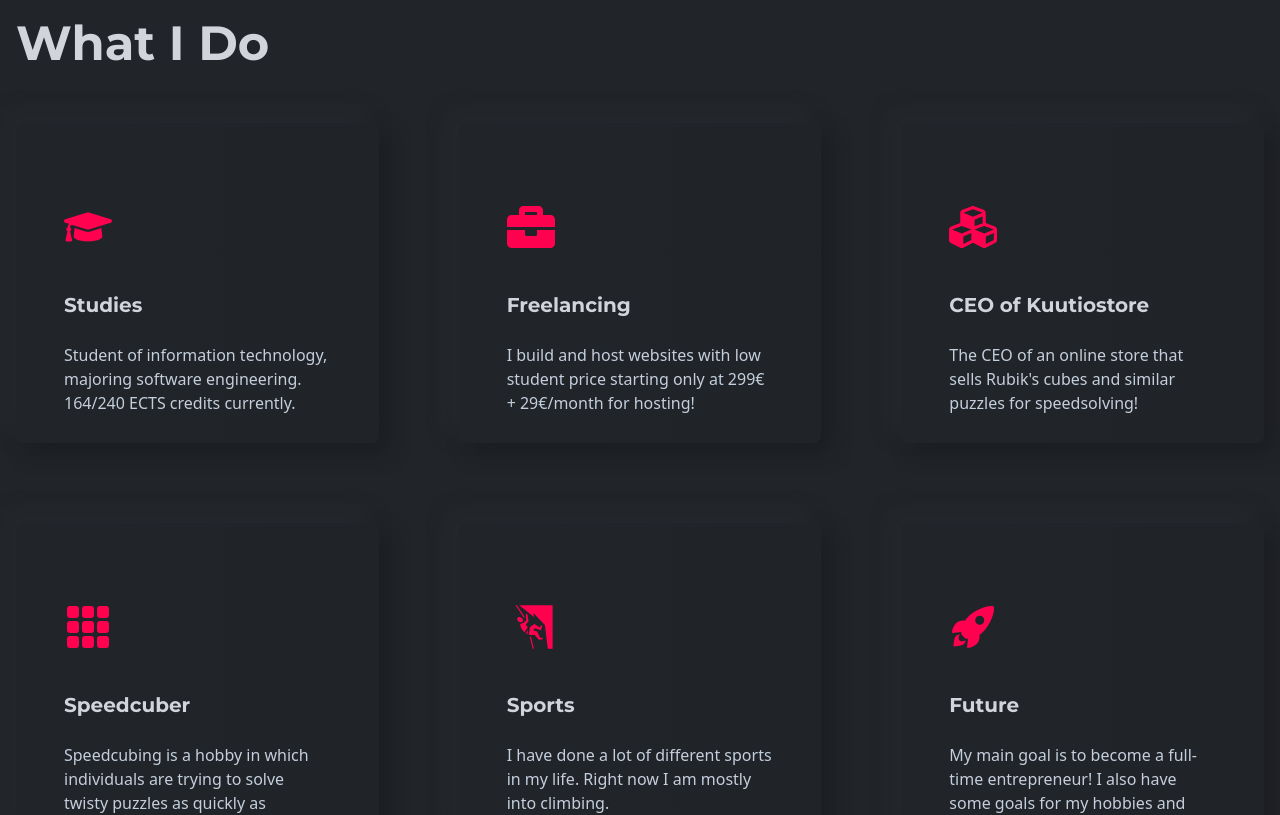
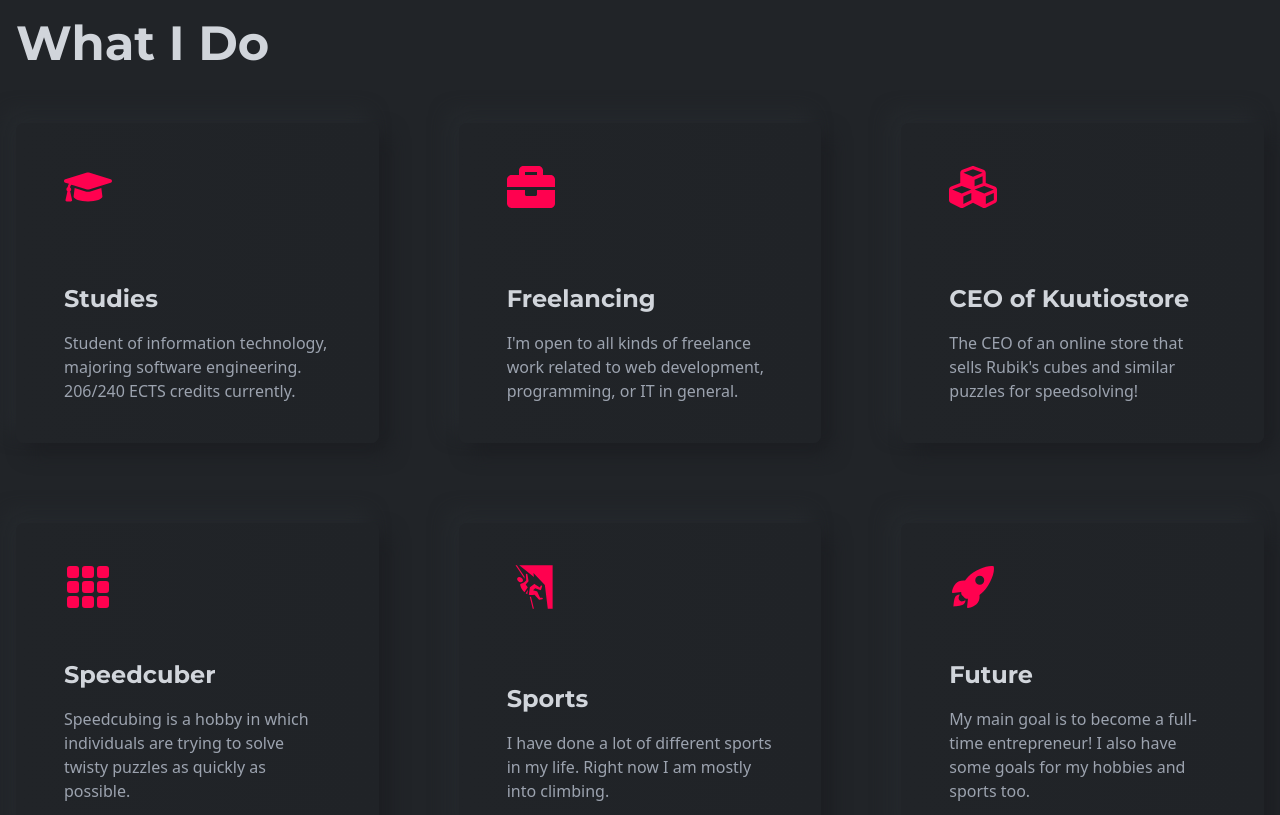
Before and after one commit to ArttuPuttonen/myPortfolio, a React (Create React App) app: page / in a window 1280 px wide. Shown: the part 766-1581 px from the top of the page. Built offline with nearby package versions, Linux system fonts and the light colour scheme; the HTML template or start-up script is replaced by a standard one.

Commit message:
updated features

```diff
--- a/src/components/features/Card.js
+++ b/src/components/features/Card.js
@@ -1,38 +1,27 @@
-import React, {useState} from 'react';
-import { HiArrowRight } from 'react-icons/hi';
+import React, { useState } from 'react';
 import Modal from "./Modal";
 
-const Card = ({title, des, modalContent, icon}) => {
-    const [isModalOpen, setIsModalOpen] = useState(false)
+const Card = ({ title, des, modalContent, icon }) => {
+    const [isModalOpen, setIsModalOpen] = useState(false);
 
-    const handleModalOpen = () => {
-        setIsModalOpen(true);
-    };
-
-    const handleModalClose = () => {
-        setIsModalOpen(false);
-    }
+    const handleModalOpen = () => setIsModalOpen(true);
+    const handleModalClose = () => setIsModalOpen(false);
 
     return (
         <div>
             <div
                 onClick={handleModalOpen}
                 className="w-full px-12 h-80 py-10 rounded-lg shadow-shadowOne flex items-center
-                bg-gradient-to-r from-bodyColor to-[#202327] group hover:bg-gradient-to-b hover:from-black hover:to-[#1e2024]
-                transition-colors duration-100 group cursor-pointer"
+                bg-gradient-to-r from-bodyColor to-[#202327] cursor-pointer
+                transform transition duration-200 hover:-translate-y-1 hover:shadow-lg active:translate-y-0.5"
             >
-                <div className="h-72 overflow-y-hidden">
-                    <div className="flex h-full flex-col gap-10 translate-y-16 group-hover:translate-y-0 transition-transform duration-500">
-                        <div>
-                            <span className="text-5xl text-designColor">{icon}</span>
-                        </div>
-                        <div className="flex flex-col gap-6">
-                            <h2 className="text-xl mg:text-2xl font-titleFont font-bold text-gray-300">{title}</h2>
-                            <p className="base">{des}</p>
-                            <span className="text-2xl text-designColor">
-                                <HiArrowRight />
-                            </span>
-                        </div>
+                <div className="flex flex-col justify-between h-full gap-6">
+                    <div>
+                        <span className="text-5xl text-designColor">{icon}</span>
+                    </div>
+                    <div className="flex flex-col gap-4">
+                        <h2 className="text-xl md:text-2xl font-titleFont font-bold text-gray-300">{title}</h2>
+                        <p className="text-base text-gray-400">{des}</p>
                     </div>
                 </div>
             </div>
@@ -48,5 +37,4 @@ const Card = ({title, des, modalContent, icon}) => {
     );
 };
 
-
 export default Card;
--- a/src/components/features/Features.js
+++ b/src/components/features/Features.js
@@ -15,7 +15,7 @@ function Features() {
 
         <Card
         title="Studies"
-        des="Student of information technology, majoring software engineering. 164/240 ECTS credits currently."
+        des="Student of information technology, majoring software engineering. 206/240 ECTS credits currently."
         icon={<FaGraduationCap/>}
         modalContent="First and foremost I am a student. After High School I first applied and got in to study automation technology in the University of Tampere.
         After a few months I realized that it was not for me, and I wanted to do something more practical. I decided to apply to Tampere University of Applied Sciences to study information technology, what was also one of the initial choices I was considering after high school.
@@ -25,12 +25,11 @@ function Features() {
 
         <Card
         title="Freelancing"
-        des="I build and host websites with low student price starting only at 299€ + 29€/month for hosting! "
-        icon={<FaBriefcase/>}
-        modalContent="I wanted to start some sort of business related to IT alongside my studies.
-        I decided to start making websites for various purposes, such as portfolio websites for individuals and basic websites for businesses (barbers, restaurants, etc.).
-        I offer all-in-one services, meaning that my service includes building, hosting and updating the website. The price for building website starts at 299€ + 29€/month for hosting.
-        If you are interested, you can use the contact form below or e-mail me directly."
+        des="I'm open to all kinds of freelance work related to web development, programming, or IT in general."
+        icon={<FaBriefcase />}
+        modalContent="I'm open to freelance projects of any kind related to IT—whether it's web development, automation, technical support, or custom software.
+        I operate under a registered trade name (Business ID: 3462707-1), therefore invoicing and business arrangements are smooth and professional.
+        If you have a project in mind or want to discuss possibilities, feel free to use the contact form below or email me directly."
         />
 
 
```
Also changed, not shown: 1 other file (tests, documents, lock files or other folders).
